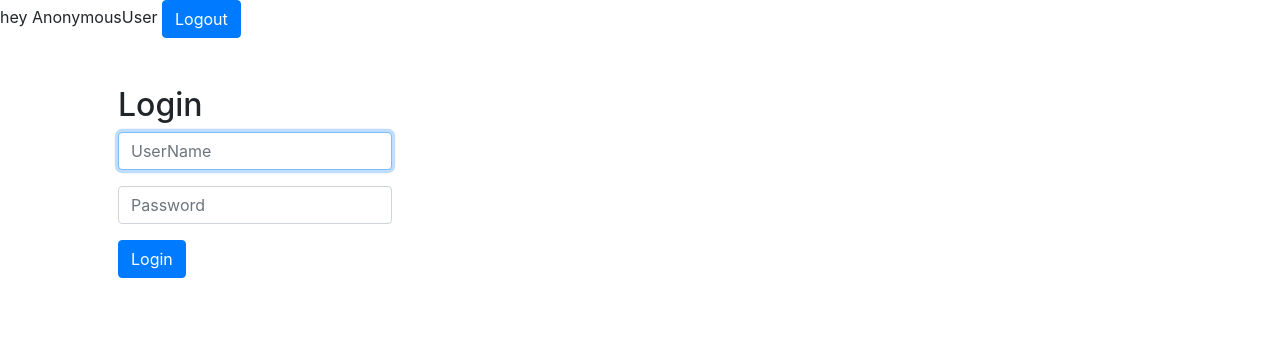
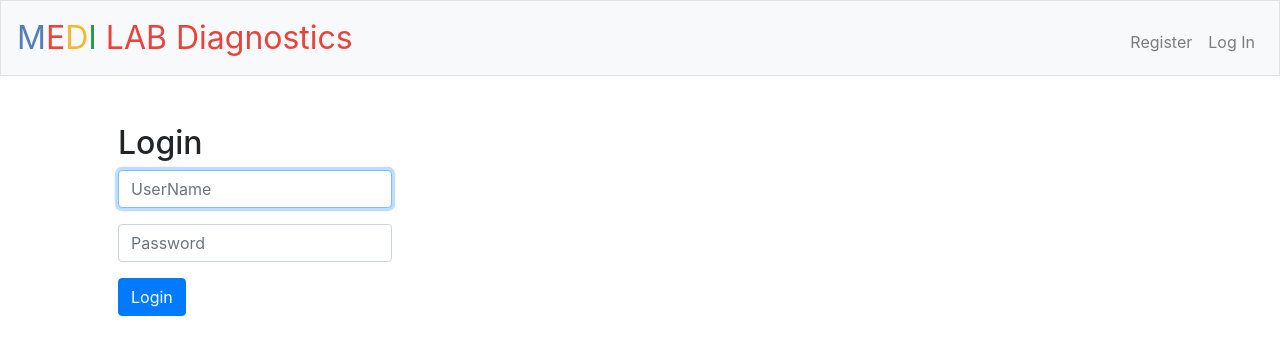
Before and after one commit to bijupat/pplus, a Django app: page /report/ in a window 1280 px wide. Shown: the top 355 px of the page. Run offline with Django 3.2, Linux system fonts and the light colour scheme; some libraries are stand-ins or nearby versions.

Commit message:
JS FOR EDIT RATE IMPLEMENTED AND LAYOUT.HTML CREATED
JS implemented for EDIT RATE BUTTON
layout.html changed for menu

```diff
--- a/pplus/settings.py
+++ b/pplus/settings.py
@@ -118,7 +118,7 @@ USE_I18N = True
 
 USE_L10N = True
 
-USE_TZ = True
+USE_TZ = False
 
 
 # Static files (CSS, JavaScript, Images)
--- /dev/null
+++ b/report/static/report/scripts.js
@@ -0,0 +1,37 @@
+
+(function(){
+
+
+
+    // on selecting date the submit button activated from disabled
+    document.getElementById('addeditdiscountinput').addEventListener('change', function () {
+    //console.log(document.querySelector('#datesubmit'))
+    //alert("datechanged")
+    document.querySelector('#addeditdiscountsubmit').disabled = false;
+    });
+
+    document.getElementById('addpayment').addEventListener('change', function () {
+    //console.log(document.querySelector('#datesubmit'))
+    //alert("datechanged")
+    document.querySelector('#addpaysubmit').disabled = false;
+    });
+
+
+
+    document.querySelectorAll('.editrateinput').forEach(function(input){
+        input.onkeyup = function () {
+        //console.log(document.querySelector('#datesubmit'))
+        id = input.dataset.invkey
+        console.log(id);
+        console.log(document.querySelectorAll("[data-invkey ="+id+"]"));
+        //alert("editrateclicked for " + input.dataset.testname)
+        document.querySelectorAll("[data-invkey="+id+"]").forEach(function(but){
+            but.disabled = false;
+        })
+    }});
+
+
+
+
+
+})()
--- a/report/templates/report/layout.html
+++ b/report/templates/report/layout.html
@@ -20,6 +20,7 @@
         <script src="https://code.jquery.com/jquery-3.3.1.min.js"></script>
         <script src="https://cdnjs.cloudflare.com/ajax/libs/popper.js/1.14.3/umd/popper.min.js"></script>
         <script src="https://maxcdn.bootstrapcdn.com/bootstrap/4.1.3/js/bootstrap.min.js"></script>
+        <script src="{% static 'report\scripts.js' %}" defer></script>
         {% block head %}
         {% endblock %}
         <title>{% block title %}{% endblock %}</title>
@@ -29,11 +30,41 @@
 
     <body>
 
-        hey {{user}}   <a href={% url 'logout'  %} class="btn btn-primary">Logout</a>
-        <br>
-        <main class="container p-5">
-            {% block body %}{% endblock %}
-        </main>
+
+
+
+            <nav class="navbar navbar-expand-md navbar-light bg-light border">
+            <a class="navbar-brand" href="/"><span class="blue">M</span><span class="red">E</span><span class="yellow">D</span><span class="green">I</span> <span class="red">LAB Diagnostics</span></a>
+            <button aria-controls="navbar" aria-expanded="false" aria-label="Toggle navigation" class="navbar-toggler" data-target="#navbar" data-toggle="collapse" type="button">
+                <span class="navbar-toggler-icon"></span>
+            </button>
+            <div class="collapse navbar-collapse" id="navbar">
+                {% if 'user' in request.session %}
+                    <ul class="navbar-nav mr-auto mt-2">
+                        <li class="nav-item"><a class="nav-link" href={% url 'index'  %}>Home</a></li>
+                        <li class="nav-item"><a class="nav-link" href="#">Find</a></li>
+                        <li class="nav-item"><a class="nav-link" href="#">Reports</a></li>
+                        <li class="nav-item"><a class="nav-link" href="#">Inventory</a></li>
+                    </ul>
+                    <ul class="navbar-nav ml-auto mt-2">
+                        <li class="nav-item"><a class="nav-link" href="#">Hey {{user}}</a></li>
+                        <li class="nav-item"><a class="nav-link" href={% url 'logout'  %}>Log Out</a></li>
+                    </ul>
+                {% else %}
+                    <ul class="navbar-nav ml-auto mt-2">
+                        <li class="nav-item"><a class="nav-link" href="#">Register</a></li>
+                        <li class="nav-item"><a class="nav-link" href=>Log In</a></li>
+                    </ul>
+                {% endif %}
+            </div>
+        </nav>
+
+
+    <main class="container p-5">
+        {% block body %}
+        {% endblock %}
+    </main>
+
 
 
 
--- a/report/views.py
+++ b/report/views.py
@@ -9,7 +9,7 @@ from django.urls import reverse
 from datetime import timedelta
 
 #time delta for 5 hours and 30 min
-TIME_DELTA530 = timedelta(days= 0, hours = 5, minutes = 30)
+#TIME_DELTA530 = timedelta(days= 0, hours = 5, minutes = 30)
 #initialise empty USER set
 USERS=[]
 #Getting all mstopr object with only five colums 'oprkey', 'oprid', 'oprname', 'pw', 'active'
@@ -50,9 +50,10 @@ def encounter(request, labkey):
             reportpg = Tblrepo.objects.get(pk=repokey)
             labkey = reportpg.labkey.labkey
             reportpg.status = 2
-            reportpg.verifydt = datetime.today() + + TIME_DELTA530
-            reportpg.verifyby = 5
+            reportpg.verifydt = datetime.today()
+            reportpg.verifyby = request.session['oprkey']
             reportpg.save()
+
 
             return HttpResponseRedirect(reverse("encounter",  args=[labkey]))
 
@@ -66,9 +67,9 @@ def encounter(request, labkey):
             x = payments.all().aggregate(Sum('amount'))
             total_payment = x['amount__sum']
             if total_payment:
-                due = total  - (int(total_payment) + int(e.disc))
+                due = total  - (total_payment + e.disc)
             else:
-                due = 0
+                due = total - e.disc
             return render(request, 'report\encounter.html', {"e" : e, "total": total, "investigations":investigation, "reports":reports, "payments" : payments, "total_payment":total_payment, "due":due, "user":request.session['user']} )
 
     else:
```
Also changed, not shown: report/templates/report/encounter.html (+16 -4 lines), report/templates/report/index.html (+4 -6 lines), report/static/report/styles.css (line endings or trailing spaces), report/templates/report/login.html (line endings or trailing spaces).
